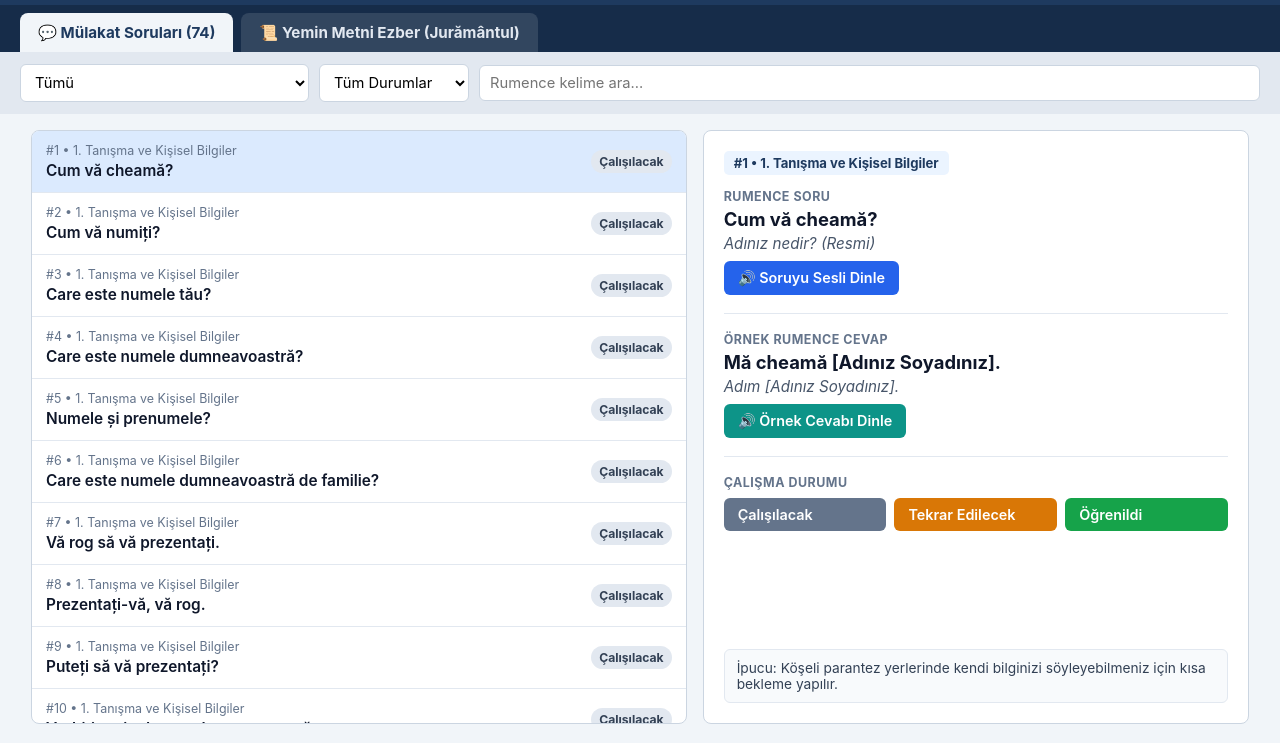
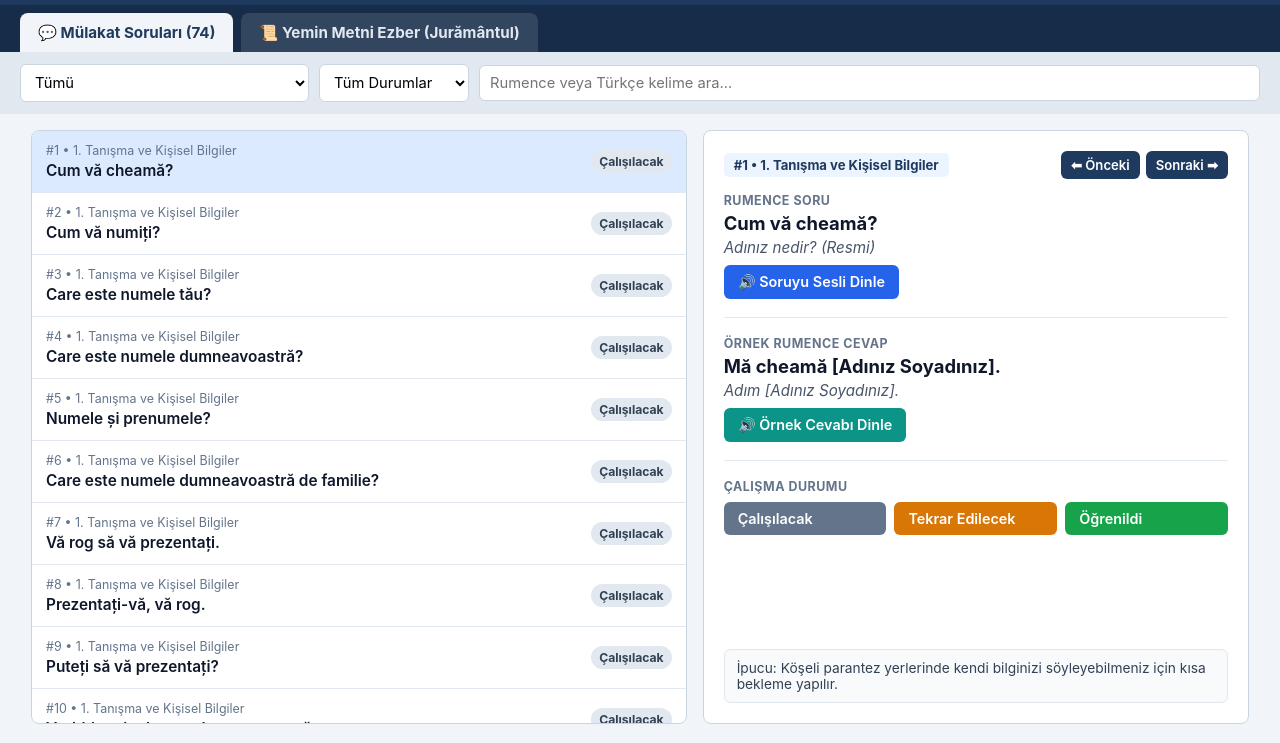
Before and after one commit to aytekint68-oss/romanya-mulakat-calisma, a plain HTML site: page index.html in a window 1280 px wide. Shown: the part 57-800 px from the top of the page. Drawn offline with Linux system fonts and the light colour scheme.

Commit message:
Add files via upload

```diff
--- a/index.html
+++ b/index.html
@@ -54,6 +54,7 @@
   .btn-gray { background: var(--muted); }
   .btn-red { background: var(--red); }
   .btn-navy { background: var(--navy); }
+  .btn-sm { padding: 6px 10px; font-size: 0.82rem; }
 
   /* Üst Sekme Çubuğu */
   .nav-tabs {
@@ -80,7 +81,15 @@
     max-width: 1250px; margin: 16px auto; padding: 0 16px;
     display: grid; grid-template-columns: 1.2fr 1fr; gap: 16px;
   }
-  @media (max-width: 860px) { .container { grid-template-columns: 1fr; } }
+  .list-panel { order: 1; }
+  .detail-panel { order: 2; }
+
+  @media (max-width: 860px) {
+    .container { grid-template-columns: 1fr; }
+    .detail-panel { order: 1; border: 2px solid var(--blue); }
+    .list-panel { order: 2; }
+    .list-wrapper { max-height: 44vh; }
+  }
 
   .oath-container {
     max-width: 1000px; margin: 18px auto; padding: 0 16px; display: flex; flex-direction: column; gap: 16px;
@@ -121,11 +130,15 @@
   .st-tekrar { background: #FEF3C7; color: #92400E; }
   .st-ogrenildi { background: #DCFCE7; color: #166534; }
 
-  .detail-panel { padding: 20px; display: flex; flex-direction: column; gap: 14px; }
+  .detail-panel { padding: 20px; display: flex; flex-direction: column; gap: 14px; scroll-margin-top: 12px; }
+  .detail-top-bar {
+    display: flex; justify-content: space-between; align-items: center; gap: 8px; flex-wrap: wrap;
+  }
   .cat-tag {
     display: inline-block; background: #EBF4FF; color: var(--navy); font-weight: 700;
-    font-size: 0.82rem; padding: 4px 10px; border-radius: 5px; align-self: flex-start;
+    font-size: 0.82rem; padding: 4px 10px; border-radius: 5px;
   }
+  .nav-arrows { display: flex; gap: 6px; }
   .section-label { font-size: 0.78rem; font-weight: 700; color: var(--muted); letter-spacing: .5px; }
   .ro-text { font-size: 1.15rem; font-weight: 700; margin: 4px 0; }
   .tr-text { font-size: 0.95rem; font-style: italic; color: #475569; margin-bottom: 8px; }
@@ -164,7 +177,7 @@
 <header>
   <div class="brand">
     <div class="flag"><span></span><span></span><span></span></div>
-    <span>ROMANYA KONSOLOSLUĞU MÜLAKAT & YEMİN ÇALIŞMA ASİSTANI <small style="opacity:.75;font-weight:400;">(v3.4)</small></span>
+    <span>ROMANYA KONSOLOSLUĞU MÜLAKAT & YEMİN ÇALIŞMA ASİSTANI <small style="opacity:.75;font-weight:400;">(v3.5)</small></span>
   </div>
   <div class="header-actions">
     <button type="button" class="btn btn-green" onclick="openExamModal()">🎙️ Mülakat Sınav Modülü</button>
@@ -187,16 +200,22 @@
       <option value="Tekrar Edilecek">Tekrar Edilecek</option>
       <option value="Öğrenildi">Öğrenildi</option>
     </select>
-    <input type="text" id="searchInput" placeholder="Rumence kelime ara..." oninput="renderList()">
+    <input type="text" id="searchInput" placeholder="Rumence veya Türkçe kelime ara..." oninput="renderList()">
   </div>
 
   <div class="container">
-    <div class="panel">
+    <div class="panel list-panel">
       <div class="list-wrapper" id="questionList"></div>
     </div>
 
-    <div class="panel detail-panel">
-      <div class="cat-tag" id="detailCat">#1 • Kategori</div>
+    <div class="panel detail-panel" id="detailPanel">
+      <div class="detail-top-bar">
+        <div class="cat-tag" id="detailCat">#1 • Kategori</div>
+        <div class="nav-arrows">
+          <button type="button" class="btn btn-navy btn-sm" onclick="stepQuestion(-1)">⬅ Önceki</button>
+          <button type="button" class="btn btn-navy btn-sm" onclick="stepQuestion(1)">Sonraki ➡</button>
+        </div>
+      </div>
 
       <div>
         <div class="section-label">RUMENCE SORU</div>
@@ -432,7 +451,7 @@ function init() {
     catSelect.appendChild(opt);
   });
   renderList();
-  selectQuestion(0);
+  selectQuestion(0, false);
   renderOathSection();
 }
 
@@ -584,26 +603,38 @@ function startOathVoiceTest() {
 }
 
 /* --- SORU LİSTESİ VE DETAY PANELİ --- */
-function renderList() {
+function getFilteredIndices() {
   const cat = document.getElementById("catFilter").value;
   const st = document.getElementById("statusFilter").value;
   const q = document.getElementById("searchInput").value.trim().toLowerCase();
+  const result = [];
+  SORULAR.forEach((item, i) => {
+    const status = progress[i] || "Çalışılacak";
+    if (cat !== "Tümü" && item[0] !== cat) return;
+    if (st !== "Tümü" && status !== st) return;
+    if (q && !item.some(field => field.toLowerCase().includes(q))) return;
+    result.push(i);
+  });
+  return result;
+}
+
+function renderList() {
   const listEl = document.getElementById("questionList");
   listEl.innerHTML = "";
 
   let learnedCount = 0;
   SORULAR.forEach((item, i) => {
+    if ((progress[i] || "Çalışılacak") === "Öğrenildi") learnedCount++;
+  });
+
+  const visibleIndices = getFilteredIndices();
+  visibleIndices.forEach(i => {
+    const item = SORULAR[i];
     const status = progress[i] || "Çalışılacak";
-    if (status === "Öğrenildi") learnedCount++;
-
-    if (cat !== "Tümü" && item[0] !== cat) return;
-    if (st !== "Tümü" && status !== st) return;
-    if (q && !item.some(field => field.toLowerCase().includes(q))) return;
-
     const pillClass = status === "Öğrenildi" ? "st-ogrenildi" : (status === "Tekrar Edilecek" ? "st-tekrar" : "st-calisilacak");
     const div = document.createElement("div");
     div.className = "q-item" + (i === selectedIdx ? " active" : "");
-    div.onclick = () => selectQuestion(i);
+    div.onclick = () => selectQuestion(i, true);
     div.innerHTML = `
       <div>
         <div class="q-meta">#${i + 1} • ${item[0]}</div>
@@ -618,7 +649,8 @@ function renderList() {
   document.getElementById("progressBadge").textContent = `İlerleme: ${learnedCount} / ${SORULAR.length} (%${pct})`;
 }
 
-function selectQuestion(idx) {
+function selectQuestion(idx, shouldScroll = true) {
+  stopAllSpeech();
   selectedIdx = idx;
   const item = SORULAR[idx];
   document.getElementById("detailCat").textContent = `#${idx + 1} • ${item[0]}`;
@@ -627,6 +659,23 @@ function selectQuestion(idx) {
   document.getElementById("detailRoA").textContent = item[3];
   document.getElementById("detailTrA").textContent = item[4];
   renderList();
+
+  if (shouldScroll && window.innerWidth <= 860) {
+    const panel = document.getElementById("detailPanel");
+    if (panel) panel.scrollIntoView({ behavior: "smooth", block: "start" });
+  }
+}
+
+function stepQuestion(delta) {
+  const visible = getFilteredIndices();
+  if (!visible.length) return;
+  const pos = visible.indexOf(selectedIdx);
+  if (pos === -1) {
+    selectQuestion(visible[0], true);
+    return;
+  }
+  const nextPos = (pos + delta + visible.length) % visible.length;
+  selectQuestion(visible[nextPos], true);
 }
 
 function setStatus(newStatus) {
```
